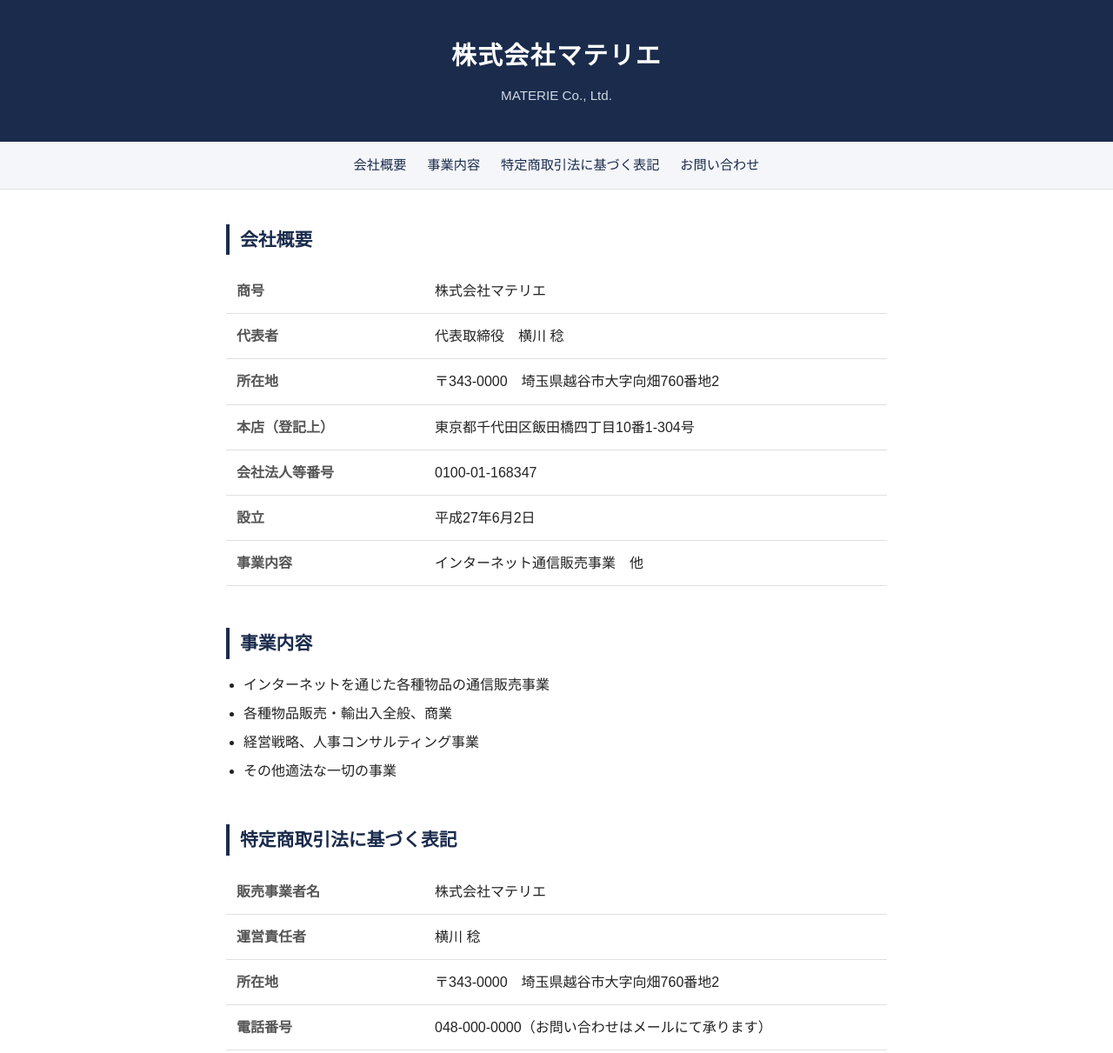
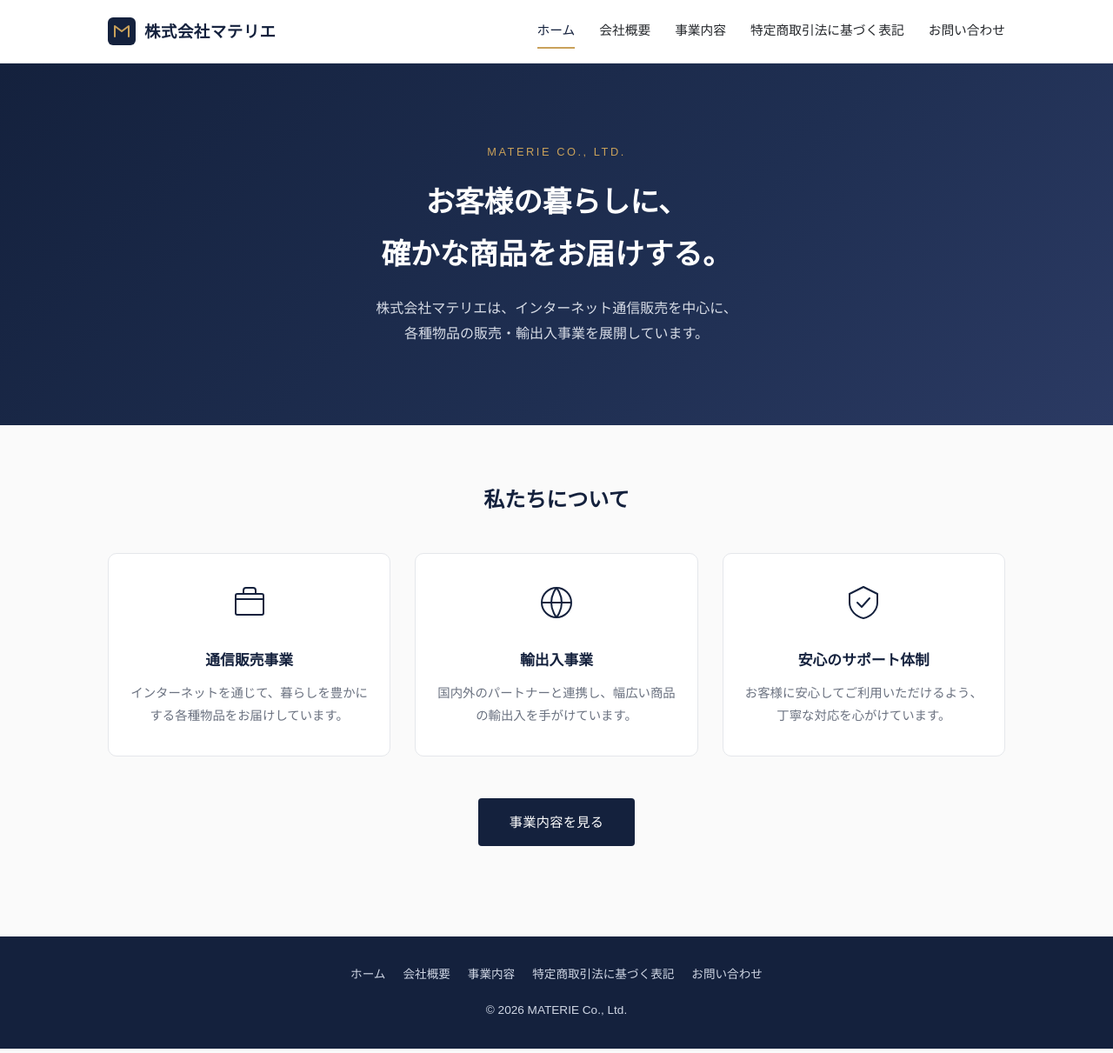
Before and after one commit to kawakawas/materie-hp, a plain HTML site: page index.html in a window 1280 px wide. Shown: the top 1211 px of the page at 87% size. Drawn offline with Linux system fonts and the light colour scheme.

Commit message:
Rebuild site as multi-page structure

```diff
--- a/index.html
+++ b/index.html
@@ -3,158 +3,85 @@
 <head>
 <meta charset="UTF-8">
 <meta name="viewport" content="width=device-width, initial-scale=1.0">
-<title>株式会社マテリエ</title>
-<style>
-  * { box-sizing: border-box; margin: 0; padding: 0; }
-  body {
-    font-family: "Hiragino Kaku Gothic ProN", "Hiragino Sans", Meiryo, sans-serif;
-    color: #222;
-    background: #fff;
-    line-height: 1.7;
-  }
-  header {
-    background: #1a2b4c;
-    color: #fff;
-    padding: 40px 20px;
-    text-align: center;
-  }
-  header h1 {
-    font-size: 1.8rem;
-    letter-spacing: 0.05em;
-  }
-  header p {
-    margin-top: 8px;
-    color: #cfd8e3;
-    font-size: 0.95rem;
-  }
-  nav {
-    background: #f4f6f9;
-    display: flex;
-    justify-content: center;
-    gap: 24px;
-    padding: 14px;
-    flex-wrap: wrap;
-    border-bottom: 1px solid #e0e0e0;
-  }
-  nav a {
-    color: #1a2b4c;
-    text-decoration: none;
-    font-size: 0.95rem;
-  }
-  nav a:hover { text-decoration: underline; }
-  main {
-    max-width: 800px;
-    margin: 0 auto;
-    padding: 40px 20px;
-  }
-  section {
-    margin-bottom: 48px;
-  }
-  section h2 {
-    font-size: 1.3rem;
-    border-left: 4px solid #1a2b4c;
-    padding-left: 12px;
-    margin-bottom: 16px;
-    color: #1a2b4c;
-  }
-  table {
-    width: 100%;
-    border-collapse: collapse;
-  }
-  table th, table td {
-    text-align: left;
-    padding: 12px;
-    border-bottom: 1px solid #e0e0e0;
-    vertical-align: top;
-  }
-  table th {
-    width: 30%;
-    color: #555;
-    font-weight: 600;
-    white-space: nowrap;
-  }
-  ul.business-list {
-    list-style: disc;
-    padding-left: 20px;
-  }
-  ul.business-list li { margin-bottom: 6px; }
-  footer {
-    background: #1a2b4c;
-    color: #cfd8e3;
-    text-align: center;
-    padding: 20px;
-    font-size: 0.85rem;
-  }
-</style>
+<title>株式会社マテリエ | MATERIE Co., Ltd.</title>
+<link rel="stylesheet" href="style.css">
 </head>
 <body>
 
-<header>
-  <h1>株式会社マテリエ</h1>
-  <p>MATERIE Co., Ltd.</p>
+<header class="header">
+  <div class="header-inner">
+    <a href="index.html" class="brand">
+      <svg class="brand-mark" viewBox="0 0 32 32" fill="none" xmlns="http://www.w3.org/2000/svg">
+        <rect width="32" height="32" rx="6" fill="#14213D"/>
+        <path d="M8 22V10L16 16L24 10V22" stroke="#C9A15A" stroke-width="2" stroke-linecap="round" stroke-linejoin="round"/>
+      </svg>
+      株式会社マテリエ
+    </a>
+    <input type="checkbox" id="nav-toggle" class="nav-toggle">
+    <label for="nav-toggle" class="nav-toggle-label">&#9776;</label>
+    <nav class="nav">
+      <a href="index.html" class="active">ホーム</a>
+      <a href="about.html">会社概要</a>
+      <a href="business.html">事業内容</a>
+      <a href="tokushoho.html">特定商取引法に基づく表記</a>
+      <a href="contact.html">お問い合わせ</a>
+    </nav>
+  </div>
 </header>
 
-<nav>
-  <a href="#about">会社概要</a>
-  <a href="#business">事業内容</a>
-  <a href="#tokushoho">特定商取引法に基づく表記</a>
-  <a href="#contact">お問い合わせ</a>
-</nav>
+<section class="hero">
+  <div class="hero-inner">
+    <div class="eyebrow">MATERIE Co., Ltd.</div>
+    <h1>お客様の暮らしに、<br>確かな商品をお届けする。</h1>
+    <p>株式会社マテリエは、インターネット通信販売を中心に、<br>各種物品の販売・輸出入事業を展開しています。</p>
+  </div>
+</section>
 
 <main>
+  <div class="section-title">私たちについて</div>
+  <div class="grid-3">
+    <div class="card">
+      <svg class="card-icon" viewBox="0 0 48 48" fill="none" xmlns="http://www.w3.org/2000/svg">
+        <rect x="8" y="14" width="32" height="24" rx="2" stroke="currentColor" stroke-width="2"/>
+        <path d="M8 20H40" stroke="currentColor" stroke-width="2"/>
+        <path d="M17 14V10C17 8.34315 18.3431 7 20 7H28C29.6569 7 31 8.34315 31 10V14" stroke="currentColor" stroke-width="2"/>
+      </svg>
+      <h3>通信販売事業</h3>
+      <p>インターネットを通じて、暮らしを豊かにする各種物品をお届けしています。</p>
+    </div>
+    <div class="card">
+      <svg class="card-icon" viewBox="0 0 48 48" fill="none" xmlns="http://www.w3.org/2000/svg">
+        <circle cx="24" cy="24" r="17" stroke="currentColor" stroke-width="2"/>
+        <path d="M24 7C24 7 30 14 30 24C30 34 24 41 24 41" stroke="currentColor" stroke-width="2"/>
+        <path d="M24 7C24 7 18 14 18 24C18 34 24 41 24 41" stroke="currentColor" stroke-width="2"/>
+        <path d="M7 24H41" stroke="currentColor" stroke-width="2"/>
+      </svg>
+      <h3>輸出入事業</h3>
+      <p>国内外のパートナーと連携し、幅広い商品の輸出入を手がけています。</p>
+    </div>
+    <div class="card">
+      <svg class="card-icon" viewBox="0 0 48 48" fill="none" xmlns="http://www.w3.org/2000/svg">
+        <path d="M24 6L40 14V24C40 32.8366 32.8366 40 24 42C15.1634 40 8 32.8366 8 24V14L24 6Z" stroke="currentColor" stroke-width="2" stroke-linejoin="round"/>
+        <path d="M17 24L22 29L31 19" stroke="currentColor" stroke-width="2" stroke-linecap="round" stroke-linejoin="round"/>
+      </svg>
+      <h3>安心のサポート体制</h3>
+      <p>お客様に安心してご利用いただけるよう、丁寧な対応を心がけています。</p>
+    </div>
+  </div>
 
-  <section id="about">
-    <h2>会社概要</h2>
-    <table>
-      <tr><th>商号</th><td>株式会社マテリエ</td></tr>
-      <tr><th>代表者</th><td>代表取締役　横川 稔</td></tr>
-      <tr><th>所在地</th><td>〒343-0000　埼玉県越谷市大字向畑760番地2</td></tr>
-      <tr><th>本店（登記上）</th><td>東京都千代田区飯田橋四丁目10番1-304号</td></tr>
-      <tr><th>会社法人等番号</th><td>0100-01-168347</td></tr>
-      <tr><th>設立</th><td>平成27年6月2日</td></tr>
-      <tr><th>事業内容</th><td>インターネット通信販売事業　他</td></tr>
-    </table>
-  </section>
-
-  <section id="business">
-    <h2>事業内容</h2>
-    <ul class="business-list">
-      <li>インターネットを通じた各種物品の通信販売事業</li>
-      <li>各種物品販売・輸出入全般、商業</li>
-      <li>経営戦略、人事コンサルティング事業</li>
-      <li>その他適法な一切の事業</li>
-    </ul>
-  </section>
-
-  <section id="tokushoho">
-    <h2>特定商取引法に基づく表記</h2>
-    <table>
-      <tr><th>販売事業者名</th><td>株式会社マテリエ</td></tr>
-      <tr><th>運営責任者</th><td>横川 稔</td></tr>
-      <tr><th>所在地</th><td>〒343-0000　埼玉県越谷市大字向畑760番地2</td></tr>
-      <tr><th>電話番号</th><td>048-000-0000（お問い合わせはメールにて承ります）</td></tr>
-      <tr><th>メールアドレス</th><td>info@materie-example.jp</td></tr>
-      <tr><th>販売価格</th><td>各商品ページに記載</td></tr>
-      <tr><th>商品代金以外の必要料金</th><td>消費税、配送料（各商品ページに記載）</td></tr>
-      <tr><th>お支払い方法</th><td>クレジットカード決済　他、各モールが定める決済方法</td></tr>
-      <tr><th>お支払い時期</th><td>ご注文確定時</td></tr>
-      <tr><th>商品の引渡し時期</th><td>ご注文確定後、各商品ページに記載の納期に基づき発送</td></tr>
-      <tr><th>返品・交換について</th><td>商品到着後7日以内に限り、未使用品に限り対応いたします。詳細は各商品ページの記載に準じます。</td></tr>
-    </table>
-  </section>
-
-  <section id="contact">
-    <h2>お問い合わせ</h2>
-    <table>
-      <tr><th>メールアドレス</th><td>info@materie-example.jp</td></tr>
-      <tr><th>電話番号</th><td>048-000-0000</td></tr>
-      <tr><th>受付時間</th><td>平日 10:00〜17:00（土日祝を除く）</td></tr>
-    </table>
-  </section>
-
+  <div class="cta-row">
+    <a href="business.html" class="btn">事業内容を見る</a>
+  </div>
 </main>
 
 <footer>
+  <div class="footer-nav">
+    <a href="index.html">ホーム</a>
+    <a href="about.html">会社概要</a>
+    <a href="business.html">事業内容</a>
+    <a href="tokushoho.html">特定商取引法に基づく表記</a>
+    <a href="contact.html">お問い合わせ</a>
+  </div>
   &copy; 2026 MATERIE Co., Ltd.
 </footer>
 
--- /dev/null
+++ b/style.css
@@ -0,0 +1,276 @@
+:root {
+  --navy: #14213d;
+  --navy-light: #1f2f52;
+  --accent: #c9a15a;
+  --bg: #fafafa;
+  --text: #24272b;
+  --muted: #6b7280;
+  --border: #e5e7eb;
+}
+
+* { box-sizing: border-box; margin: 0; padding: 0; }
+
+html { scroll-behavior: smooth; }
+
+body {
+  font-family: "Hiragino Kaku Gothic ProN", "Hiragino Sans", "Yu Gothic", Meiryo, sans-serif;
+  color: var(--text);
+  background: var(--bg);
+  line-height: 1.8;
+}
+
+a { color: inherit; }
+
+.header {
+  position: sticky;
+  top: 0;
+  z-index: 100;
+  background: #fff;
+  border-bottom: 1px solid var(--border);
+}
+
+.header-inner {
+  max-width: 1080px;
+  margin: 0 auto;
+  padding: 16px 24px;
+  display: flex;
+  align-items: center;
+  justify-content: space-between;
+}
+
+.brand {
+  font-size: 1.15rem;
+  font-weight: 700;
+  letter-spacing: 0.03em;
+  color: var(--navy);
+  text-decoration: none;
+  display: flex;
+  align-items: center;
+  gap: 10px;
+}
+
+.brand-mark {
+  width: 32px;
+  height: 32px;
+  flex-shrink: 0;
+}
+
+.nav {
+  display: flex;
+  gap: 28px;
+}
+
+.nav a {
+  font-size: 0.92rem;
+  text-decoration: none;
+  color: var(--text);
+  padding: 6px 0;
+  border-bottom: 2px solid transparent;
+}
+
+.nav a:hover, .nav a.active {
+  color: var(--navy);
+  border-bottom-color: var(--accent);
+}
+
+.nav-toggle { display: none; }
+
+@media (max-width: 720px) {
+  .nav {
+    position: absolute;
+    top: 100%;
+    left: 0;
+    right: 0;
+    background: #fff;
+    flex-direction: column;
+    gap: 0;
+    display: none;
+    border-bottom: 1px solid var(--border);
+  }
+  .nav a { padding: 14px 24px; border-bottom: 1px solid var(--border); }
+  .nav-toggle:checked ~ .nav { display: flex; }
+  .nav-toggle-label {
+    display: block;
+    cursor: pointer;
+    font-size: 1.4rem;
+    color: var(--navy);
+  }
+}
+
+@media (min-width: 721px) {
+  .nav-toggle-label { display: none; }
+}
+
+.hero {
+  background: linear-gradient(135deg, var(--navy) 0%, var(--navy-light) 60%, #2b3a63 100%);
+  color: #fff;
+  padding: 90px 24px;
+  text-align: center;
+}
+
+.hero-inner { max-width: 720px; margin: 0 auto; }
+
+.hero .eyebrow {
+  letter-spacing: 0.2em;
+  font-size: 0.8rem;
+  color: var(--accent);
+  text-transform: uppercase;
+  margin-bottom: 16px;
+}
+
+.hero h1 {
+  font-size: 2.1rem;
+  font-weight: 700;
+  margin-bottom: 18px;
+}
+
+.hero p {
+  color: #d7dce6;
+  font-size: 1rem;
+}
+
+.page-hero {
+  background: var(--navy);
+  color: #fff;
+  padding: 56px 24px;
+  text-align: center;
+}
+
+.page-hero h1 { font-size: 1.6rem; }
+.page-hero p { color: #cfd6e4; margin-top: 8px; font-size: 0.9rem; }
+
+main { max-width: 1080px; margin: 0 auto; padding: 64px 24px; }
+
+.section-narrow { max-width: 800px; margin: 0 auto; padding: 56px 24px; }
+
+.section-title {
+  font-size: 1.5rem;
+  font-weight: 700;
+  color: var(--navy);
+  text-align: center;
+  margin-bottom: 40px;
+}
+
+.grid-3 {
+  display: grid;
+  grid-template-columns: repeat(3, 1fr);
+  gap: 28px;
+}
+
+@media (max-width: 720px) {
+  .grid-3 { grid-template-columns: 1fr; }
+}
+
+.card {
+  background: #fff;
+  border: 1px solid var(--border);
+  border-radius: 10px;
+  padding: 32px 24px;
+  text-align: center;
+}
+
+.card-icon {
+  width: 48px;
+  height: 48px;
+  margin: 0 auto 18px;
+  color: var(--navy);
+}
+
+.card h3 {
+  font-size: 1.05rem;
+  margin-bottom: 10px;
+  color: var(--navy);
+}
+
+.card p {
+  font-size: 0.9rem;
+  color: var(--muted);
+}
+
+.cta-row {
+  text-align: center;
+  margin-top: 48px;
+}
+
+.btn {
+  display: inline-block;
+  background: var(--navy);
+  color: #fff;
+  text-decoration: none;
+  padding: 14px 36px;
+  border-radius: 4px;
+  font-size: 0.95rem;
+  letter-spacing: 0.02em;
+}
+
+.btn:hover { background: var(--navy-light); }
+
+table.info {
+  width: 100%;
+  border-collapse: collapse;
+}
+
+table.info th, table.info td {
+  text-align: left;
+  padding: 16px 12px;
+  border-bottom: 1px solid var(--border);
+  vertical-align: top;
+  font-size: 0.92rem;
+}
+
+table.info th {
+  width: 32%;
+  color: var(--muted);
+  font-weight: 600;
+  white-space: nowrap;
+}
+
+ul.business-list {
+  list-style: none;
+  padding: 0;
+}
+
+ul.business-list li {
+  padding: 14px 0;
+  border-bottom: 1px solid var(--border);
+  display: flex;
+  gap: 14px;
+  align-items: flex-start;
+  font-size: 0.95rem;
+}
+
+ul.business-list li::before {
+  content: "";
+  width: 8px;
+  height: 8px;
+  border-radius: 50%;
+  background: var(--accent);
+  margin-top: 8px;
+  flex-shrink: 0;
+}
+
+.breadcrumb {
+  font-size: 0.8rem;
+  color: var(--muted);
+  margin-bottom: 8px;
+}
+
+footer {
+  background: var(--navy);
+  color: #cfd6e4;
+  text-align: center;
+  padding: 32px 24px;
+  font-size: 0.85rem;
+  margin-top: 40px;
+}
+
+footer .footer-nav {
+  display: flex;
+  justify-content: center;
+  gap: 20px;
+  margin-bottom: 16px;
+  flex-wrap: wrap;
+}
+
+footer .footer-nav a { text-decoration: none; color: #cfd6e4; font-size: 0.85rem; }
+footer .footer-nav a:hover { color: #fff; }
```
Also changed, not shown: about.html (added, +61 -0 lines), business.html (added, +58 -0 lines), contact.html (added, +57 -0 lines), tokushoho.html (added, +65 -0 lines).
